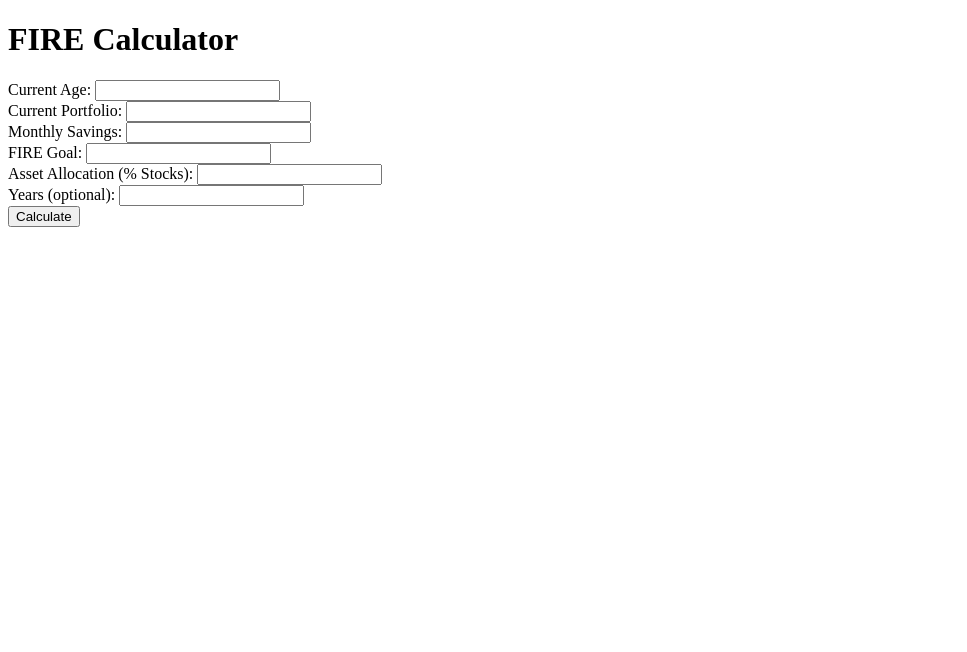
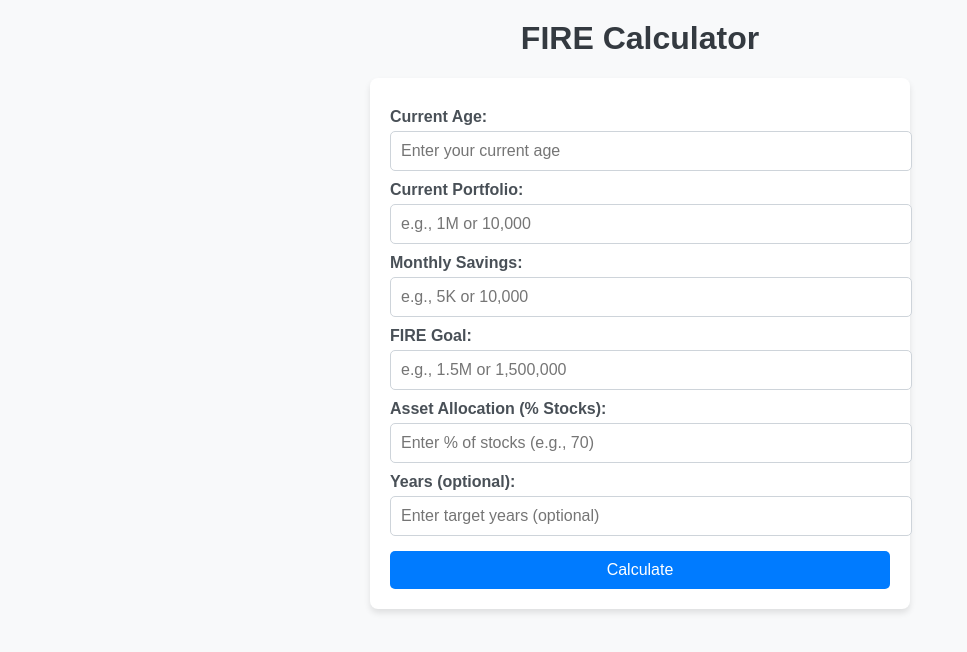
Before and after one commit to efimovnik/fire-calculator, a Flask app: page / in a window 1280 px wide. Shown: the top 652 px of the page, without its empty margins (0-967 px from the left). Run offline with Flask 3, Linux system fonts and the light colour scheme.

Commit message:
added slight input formatting on frontend

```diff
--- a/app/routes.py
+++ b/app/routes.py
@@ -2,6 +2,17 @@ from flask import Blueprint, jsonify, request, render_template
 from app.calculations import calculate_fire, savings_needed
 
 routes = Blueprint('routes', __name__)
+
+def parse_number(value):
+    """
+    Parses a user input string into a float.
+    Handles commas, shorthand (e.g., 1M -> 1000000), and standard numeric strings.
+    """
+    if not value:
+        return 0
+    # Remove commas and convert shorthand notation (e.g., 1M -> 1000000)
+    value = value.upper().replace(',', '').replace('M', '000000').replace('K','000').replace('k','000')
+    return float(value)
 
 @routes.route('/')
 def index():
@@ -12,9 +23,9 @@ def calculate():
     # Fetch and process input
     data = request.form
     current_age = int(data['current_age'])
-    current_portfolio = float(data['current_portfolio'])
-    monthly_savings = float(data['monthly_savings'])
-    fire_goal = float(data['fire_goal'])
+    current_portfolio = parse_number(data['current_portfolio'])
+    monthly_savings = parse_number(data['monthly_savings'])
+    fire_goal = parse_number(data['fire_goal'])
     stocks_allocation = float(data['stocks_allocation'])
     years = data.get('years', None)
     years = int(years) if years else None  # Convert to int if provided, else keep as None
--- a/app/templates/index.html
+++ b/app/templates/index.html
@@ -2,23 +2,139 @@
 <html>
 <head>
     <title>FIRE Calculator</title>
+    <style>
+        /* Styling as before */
+        body {
+            font-family: Arial, sans-serif;
+            background-color: #f8f9fa;
+            margin: 0;
+            padding: 0;
+        }
+
+        h1 {
+            text-align: center;
+            margin-top: 20px;
+            color: #343a40;
+        }
+
+        form {
+            max-width: 500px;
+            margin: 20px auto;
+            background: #ffffff;
+            padding: 20px;
+            border-radius: 8px;
+            box-shadow: 0px 4px 6px rgba(0, 0, 0, 0.1);
+        }
+
+        label {
+            font-weight: bold;
+            color: #495057;
+            display: block;
+            margin-top: 10px;
+        }
+
+        input {
+            width: 100%;
+            padding: 10px;
+            margin-top: 5px;
+            border: 1px solid #ced4da;
+            border-radius: 5px;
+            font-size: 16px;
+        }
+
+        input:focus {
+            border-color: #80bdff;
+            outline: none;
+            box-shadow: 0 0 0 0.2rem rgba(0, 123, 255, 0.25);
+        }
+
+        button {
+            width: 100%;
+            background-color: #007bff;
+            color: #ffffff;
+            padding: 10px;
+            border: none;
+            border-radius: 5px;
+            font-size: 16px;
+            cursor: pointer;
+            margin-top: 15px;
+        }
+
+        button:hover {
+            background-color: #0056b3;
+        }
+    </style>
 </head>
 <body>
     <h1>FIRE Calculator</h1>
-    <form action="/calculate" method="POST">
+    <form action="/calculate" method="POST" id="fireForm">
         <label>Current Age:</label>
-        <input type="number" name="current_age" required><br>
+        <input type="number" name="current_age" required placeholder="Enter your current age">
+
         <label>Current Portfolio:</label>
-        <input type="number" name="current_portfolio" required><br>
+        <input type="text" name="current_portfolio" id="currentPortfolio" required placeholder="e.g., 1M or 10,000">
+
         <label>Monthly Savings:</label>
-        <input type="number" name="monthly_savings" required><br>
+        <input type="text" name="monthly_savings" id="monthlySavings" required placeholder="e.g., 5K or 10,000">
+
         <label>FIRE Goal:</label>
-        <input type="number" name="fire_goal" required><br>
+        <input type="text" name="fire_goal" id="fireGoal" required placeholder="e.g., 1.5M or 1,500,000">
+
         <label>Asset Allocation (% Stocks):</label>
-        <input type="number" name="stocks_allocation" required><br>
+        <input type="number" name="stocks_allocation" required placeholder="Enter % of stocks (e.g., 70)">
+
         <label>Years (optional):</label>
-        <input type="number" name="years"><br>
+        <input type="number" name="years" placeholder="Enter target years (optional)">
+
         <button type="submit">Calculate</button>
     </form>
+
+    <script>
+        // Function to format numbers with commas dynamically
+        function formatNumberWithCommas(value) {
+            // Remove all commas and non-digit characters except '.'
+            value = value.replace(/[^0-9.]/g, '');
+            if (!value) return ''; // Return empty string if nothing remains
+            const [integer, decimal] = value.split('.'); // Separate integer and decimal parts
+            const formattedInteger = integer.replace(/\B(?=(\d{3})+(?!\d))/g, ','); // Add commas
+            return decimal ? `${formattedInteger}.${decimal}` : formattedInteger; // Rejoin decimal if exists
+        }
+
+        // Function to interpret shorthand (e.g., 'M' or 'K') and replace them dynamically
+        function interpretShorthand(value) {
+            // Handle 'M' or 'm' -> millions
+            value = value.replace(/([0-9.]+)[Mm]/g, (match, num) => `${parseFloat(num) * 1000000}`);
+            // Handle 'K' or 'k' -> thousands
+            value = value.replace(/([0-9.]+)[Kk]/g, (match, num) => `${parseFloat(num) * 1000}`);
+            return value;
+        }
+
+        // Event listener for formatting and interpreting inputs dynamically
+        document.querySelectorAll('input[type="text"]').forEach((input) => {
+            input.addEventListener('input', (e) => {
+                const cursorPosition = e.target.selectionStart; // Save cursor position
+                const originalLength = e.target.value.length; // Original value length
+                let value = e.target.value; // Get current value
+                value = interpretShorthand(value); // Replace shorthand (e.g., M or K)
+                value = formatNumberWithCommas(value); // Format with commas
+                e.target.value = value; // Update input value
+                const newLength = e.target.value.length; // New value length after formatting
+                // Adjust cursor position for added commas or replacements
+                e.target.setSelectionRange(
+                    cursorPosition + (newLength - originalLength),
+                    cursorPosition + (newLength - originalLength)
+                );
+            });
+        });
+
+        // Handle form submission to clean inputs before sending to backend
+        const fireForm = document.getElementById('fireForm');
+        fireForm.addEventListener('submit', (e) => {
+            ['current_portfolio', 'monthly_savings', 'fire_goal'].forEach((field) => {
+                const input = document.getElementById(field);
+                input.value = input.value.replace(/[^0-9.]/g, ''); // Remove commas and shorthand for backend
+            });
+        });
+    </script>
 </body>
 </html>
```
